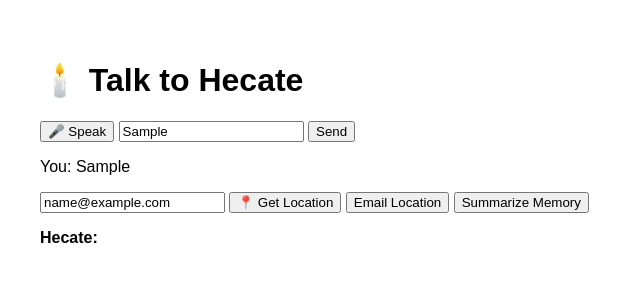
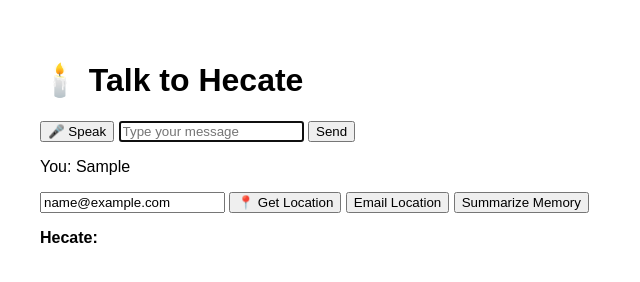
Before and after one commit to The-mandemOS-boys/MandemOS-Server--Hecate-, a plain HTML site: page index.html in a window 1280 px wide. Both pictures are taken after typing "Sample", "name@example.com" into the empty fields and a click on the button "Send". Shown: the whole page, without its empty margins (0-640 px from the left). Drawn offline with Linux system fonts and the light colour scheme; no server answers.

Commit message:
Clear text input after sending message

```diff
--- a/index.html
+++ b/index.html
@@ -102,8 +102,11 @@
   }
 
     async function sendText() {
-      const text = document.getElementById("textInput").value;
+      const inputEl = document.getElementById("textInput");
+      const text = inputEl.value;
       if (!text) return;
+      inputEl.value = "";
+      inputEl.focus();
       document.getElementById("transcript").innerText = `You: ${text}`;
 
       const res = await fetch("http://localhost:8080/talk", {
```
